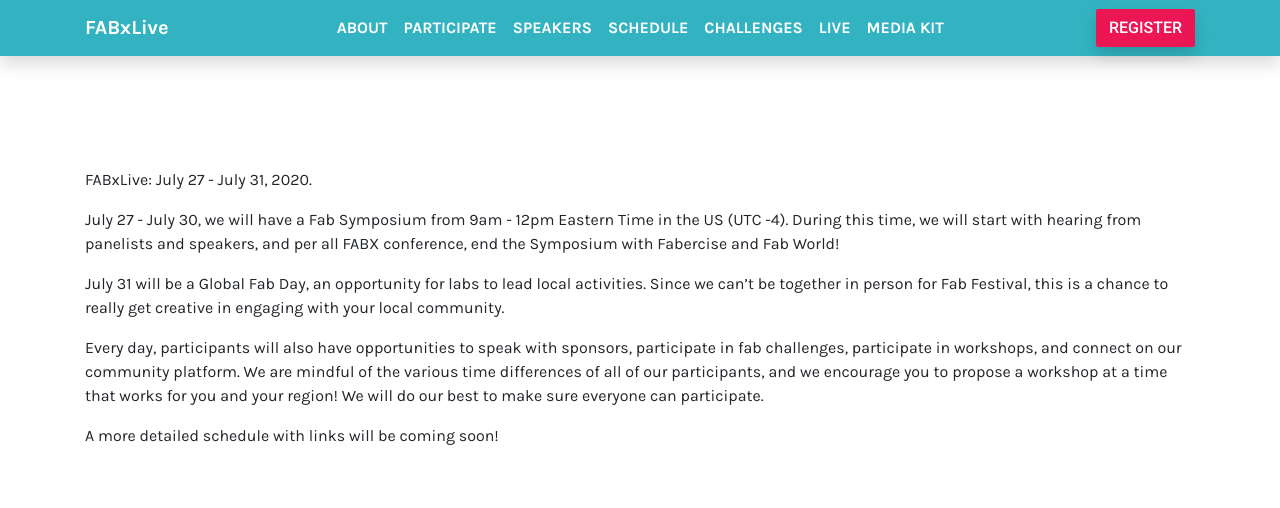
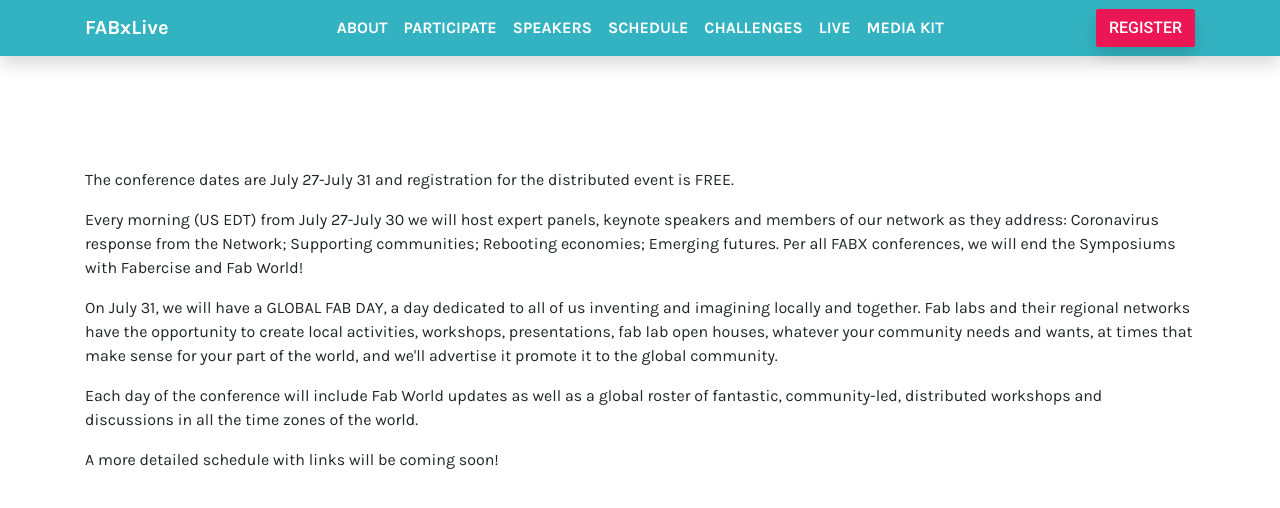
Before and after one commit to fabfoundation/fabxlive2020, a Jekyll site: the page built from schedule.html, in a window 1280 px wide. Shown: the top 508 px of the page. Built offline with Jekyll 4.4.1, drawn with Linux system fonts in a browser that asks for light colours; nearby versions of some CDN libraries.

Commit message:
Update schedule.html

```diff
--- a/schedule.html
+++ b/schedule.html
@@ -6,16 +6,18 @@
 <div class="container my-5 py-5">
   <p class="text-center">
   <p>
-  FABxLive: July 27 - July 31, 2020.
+  The conference dates are July 27-July 31 and registration for the distributed event is FREE.
   </p>
   <p>
-  July 27 - July 30, we will have a Fab Symposium from 9am - 12pm Eastern Time in the US (UTC -4). During this time, we will start with hearing from panelists and speakers, and per all FABX conference, end the Symposium with Fabercise and Fab World!
+  Every morning (US EDT) from July 27-July 30 we will host expert panels, keynote speakers and members of our network as they address:
+  Coronavirus response from the Network; Supporting communities; Rebooting economies; Emerging futures. Per all FABX conferences, we will end the Symposiums with Fabercise and Fab World!
   </p>
   <p>
-  July 31 will be a Global Fab Day, an opportunity for labs to lead local activities. Since we can’t be together in person for Fab Festival, this is a chance to really get creative in engaging with your local community.
+  On July 31, we will have a GLOBAL FAB DAY, a day dedicated to all of us inventing and imagining locally and together. Fab labs and their regional networks have the opportunity to create local
+  activities, workshops, presentations, fab lab open houses, whatever your community needs and wants, at times that make sense for your part of the world, and we'll advertise it promote it to the global community.
   </p>
   <p>
-  Every day, participants will also have opportunities to speak with sponsors, participate in fab challenges, participate in workshops, and connect on our community platform. We are mindful of the various time differences of all of our participants, and we encourage you to propose a workshop at a time that works for you and your region! We will do our best to make sure everyone can participate.
+  Each day of the conference will include Fab World updates as well as a global roster of fantastic, community-led, distributed workshops and discussions in all the time zones of the world.
   </p>
   <p>
   A more detailed schedule with links will be coming soon!
```
